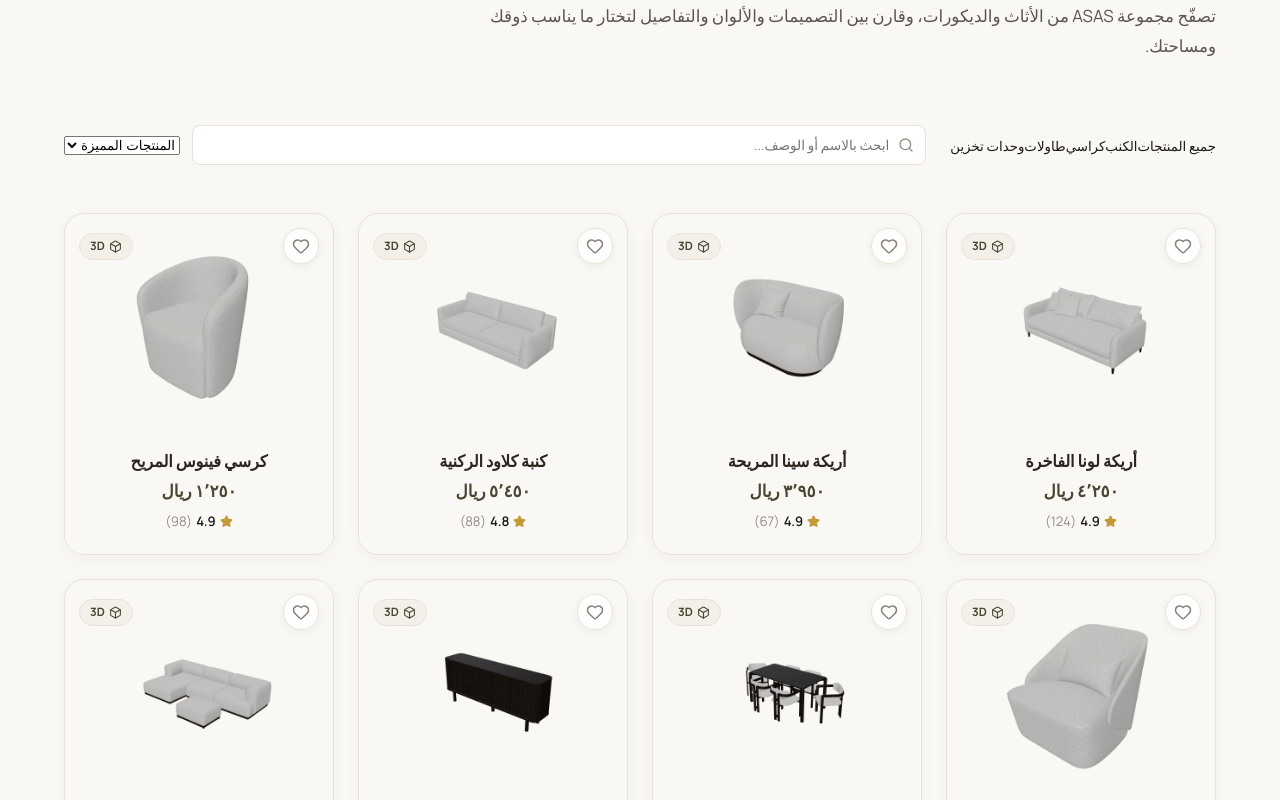
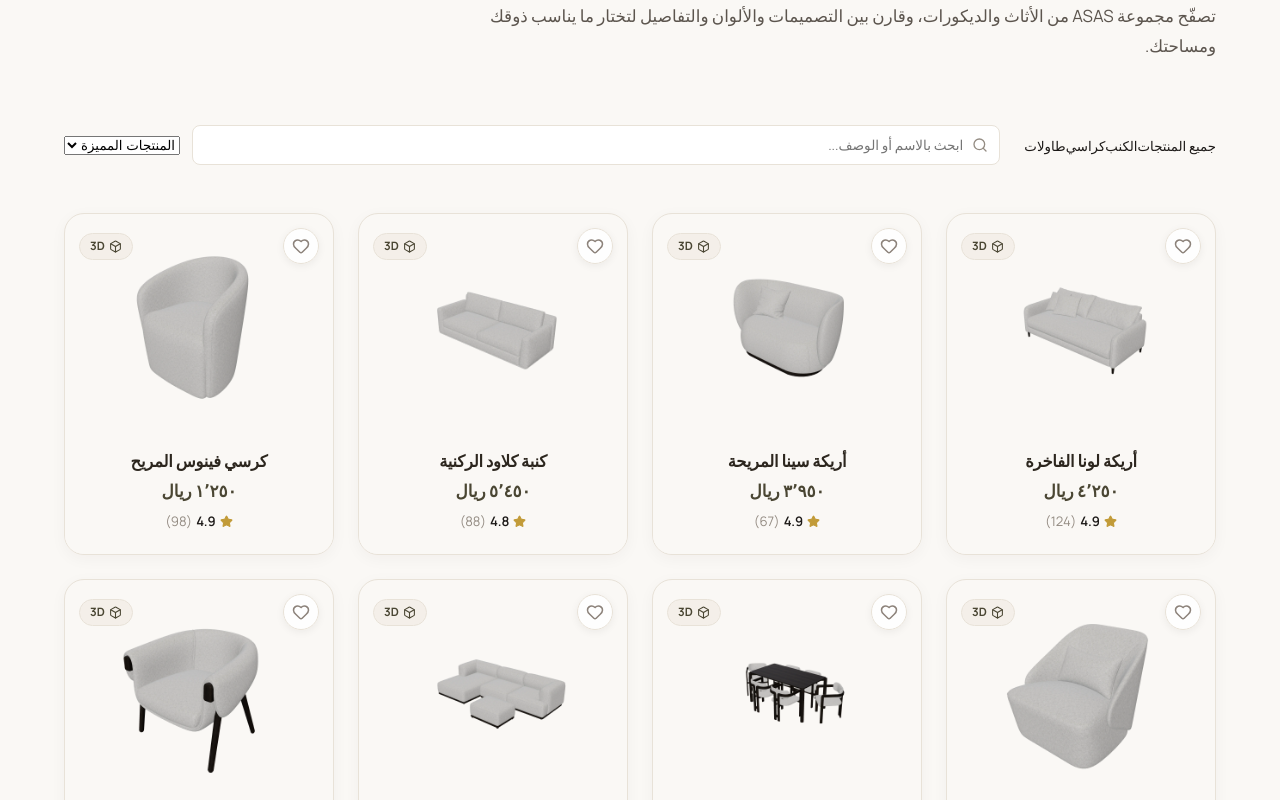
Before and after one commit to androw100/asas, a React (Vite) app: page /collections in a window 1280 px wide. Shown: the part 300-1100 px from the top of the page. Built offline with nearby package versions, Linux system fonts and the light colour scheme; a web font is replaced by a local one.

Commit message:
fix: remove Milan Storage Cabinet product and ensure cushions only show for seating

```diff
--- a/src/components/FinishPicker.jsx
+++ b/src/components/FinishPicker.jsx
@@ -208,7 +208,8 @@ export default function FinishPicker({
         )}
       </div>
 
-      {/* 4. Cushions Accordion (الوسائد) matching Image 2 */}
+      {/* 4. Cushions Accordion (الوسائد) matching Image 2 for sofas/seating */}
+      {fabricFinishes.length > 0 && (
         <div className="customizer-accordion-card">
           <button
             type="button"
@@ -243,6 +244,7 @@ export default function FinishPicker({
             </div>
           )}
         </div>
+      )}
     </div>
   );
 }
--- a/src/data/products.js
+++ b/src/data/products.js
@@ -4,8 +4,7 @@ export const categories = [
   'جميع المنتجات',
   'الكنب',
   'كراسي',
-  'طاولات',
-  'وحدات تخزين'
+  'طاولات'
 ];
 
 export const tableFinishes = [
@@ -321,33 +320,6 @@ const catalog = [
     },
     finishes: tableFinishes,
     materialMapping: tableMaterialMapping
-  },
-
-  // ==========================================
-  // 4. وحدات تخزين (Storage & Cabinets)
-  // ==========================================
-  {
-    id: 'cabinet-1',
-    name: 'خزانة ميلان الخشبية (Milan Storage Cabinet)',
-    category: 'وحدات تخزين',
-    tagline: 'تنظيم ذكي وفخامة خشبية هادئة تعزز جمال مساحتك.',
-    description: 'خزانة متعددة الأغراض بتصميم عصري وأبواب ناعمة الإغلاق. توفر مساحة تخزين واسعة لحفظ الأواني والكتب والمقتنيات الثمينة مع الحفاظ على مظهر راقٍ وبسيط.',
-    price: 3200,
-    rating: 4.8,
-    reviewsCount: 31,
-    sizes: ['180 سم × 90 سم'],
-    dimensions: 'العرض 180 سم × العمق 45 سم × الارتفاع 90 سم',
-    materialsDescription: 'خشب طبيعي مصفح بقشرة البلوط الفاخرة، مفصلات ألمانية مخفية بنظام هيدروليك ناعم.',
-    modelUrl: '/furniture/Cabin.glb',
-    thumbnail: '/images/products/cabinet-1.webp',
-    featured: true,
-    cameraDefaults: {
-      position: [7.2, 4.8, 8.0],
-      target: [0, 1.49, 0],
-      fov: 38
-    },
-    finishes: cabinFinishes,
-    materialMapping: tableMaterialMapping
   }
 ];
 
--- a/src/pages/Home.jsx
+++ b/src/pages/Home.jsx
@@ -29,8 +29,7 @@ export default function Home() {
   const categoryCards = [
     { name: 'الكنب', image: 'images/products/sofa-1.webp', link: '/collections?category=الكنب' },
     { name: 'كراسي', image: 'images/products/chair-1.webp', link: '/collections?category=كراسي' },
-    { name: 'طاولات', image: 'images/products/dining-table-1.webp', link: '/collections?category=طاولات' },
-    { name: 'وحدات تخزين', image: 'images/products/cabinet-1.webp', link: '/collections?category=وحدات تخزين' }
+    { name: 'طاولات', image: 'images/products/dining-table-1.webp', link: '/collections?category=طاولات' }
   ];
 
   return (
```
Lines whose indentation alone changed are shown as unchanged.
